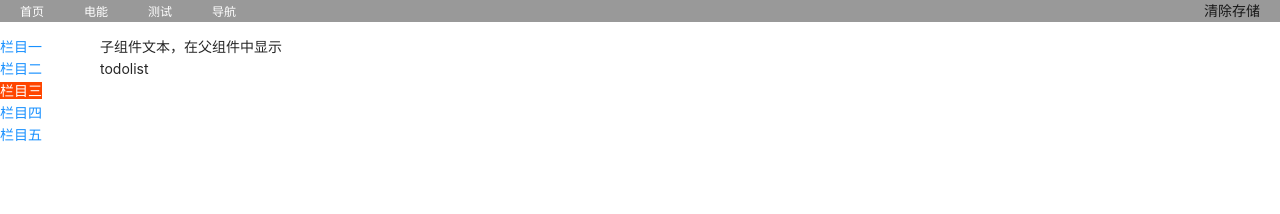
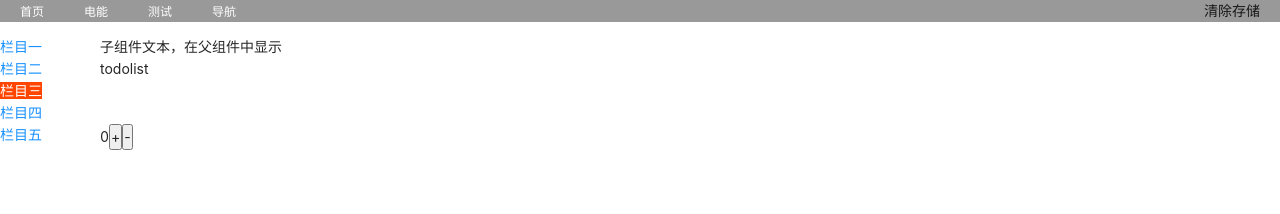
Before and after one commit to Zion0707/react-app, a React app: page /news/three in a window 1280 px wide. Shown: the top 214 px of the page. Built offline with nearby package versions, Linux system fonts and the light colour scheme.

Commit message:
add hooks

```diff
--- /dev/null
+++ b/src/components/Hooks.js
@@ -0,0 +1,10 @@
+import React, { useState } from 'react'
+
+export default function () {
+    const [count, setCount] = useState(0)
+    return <div>
+        {count}
+        <button onClick={() => { setCount(count + 1) }}> + </button>
+        <button onClick={() => { setCount(count - 1) }}> - </button>
+    </div>
+}
--- a/src/views/News/Three.js
+++ b/src/views/News/Three.js
@@ -1,6 +1,7 @@
 import React, { Component } from 'react';
 
 import TodoList from '@/components/TodoList';
+import Hooks from '@/components/Hooks';
 
 class Three extends Component{
     constructor(props){
@@ -31,6 +32,9 @@ class Three extends Component{
                 <br/>
                 <TodoList onValue={this.getTodoListState.bind(this)}/>
                 <br/>
+                <br/>
+                <br/>
+                <Hooks/>
             </div>
         )
     }
```
